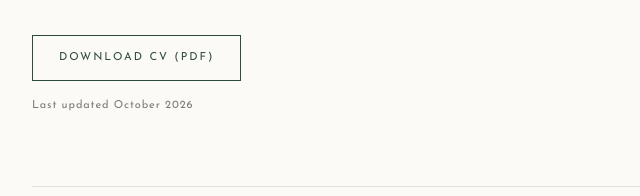
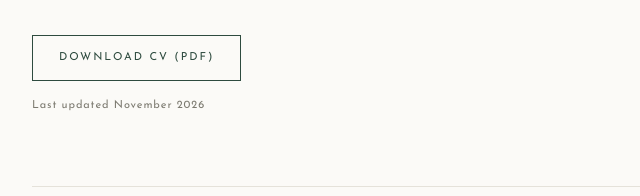
Before and after one commit to Milen-Arro-Cannarsa/Milen-Arro-Cannarsa.github.io, a plain HTML site: page index.html in a window 1280 px wide. Shown: the part 2841-3037 px from the top of the page, 180-820 px from the left. Drawn offline with nearby package versions, Linux system fonts and the light colour scheme.

Commit message:
Update index.html

```diff
--- a/index.html
+++ b/index.html
@@ -296,7 +296,7 @@
     </div>
 
     <a class="cv-download" href="Arro-Cannarsa_CV.pdf" target="_blank" rel="noopener">Download CV (PDF)</a>
-    <p class="cv-updated">Last updated October 2026</p>
+    <p class="cv-updated">Last updated November 2026</p>
   </section>
 
   <section id="references">
```
